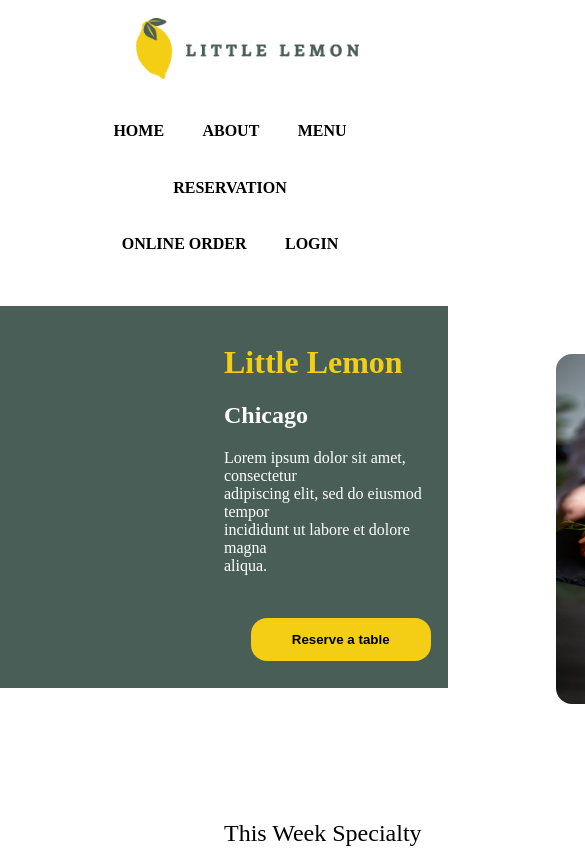
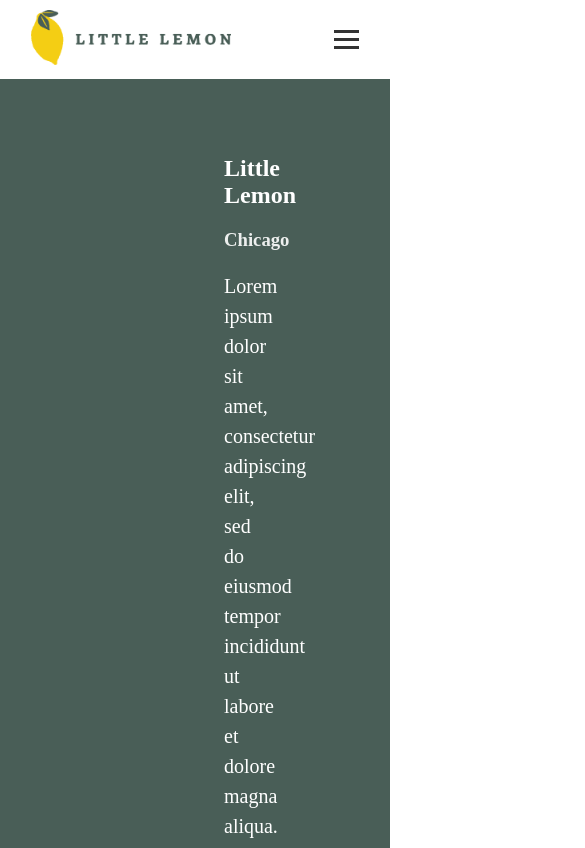
Before and after one commit to Solexgreat/Little_Lemon_Web_Project, a React (Create React App) app in the folder little_lemon_web_project/: page / in a window 390 px wide. Shown: the top 848 px of the page, 585 px wide, since content can reach past the window. Built offline with nearby package versions, Linux system fonts and the light colour scheme.

Commit message:
In progress

```diff
--- a/little_lemon_web_project/src/App.js
+++ b/little_lemon_web_project/src/App.js
@@ -10,11 +10,11 @@ function App() {
   return (
     <>
       <Body>
+        <Nav/>
         <Header/>
-        <Nav/>
-        <Main/>
+        {/* <Main/>
         <About/>
-        <Footer/>
+        <Footer/> */}
       </Body>
     </>
   );
--- a/little_lemon_web_project/src/Component/Header.js
+++ b/little_lemon_web_project/src/Component/Header.js
@@ -1,12 +1,32 @@
+import '../style/header.css'
+
 const Header = () => {
 
 	return(
-		<head>
-			<meta name="description" content="Little Lemon is a five star restuarant located in Chicago" />
-			<meta name="og:title" content="Little Lemon" />
-			<meta name="og:description" content="Little Lemon is a five star restuarant located in Chicago" />
-			<meta name="og:image" content="Image/image2.jpg"/>
-		</head>
+		// <head>
+		// 	<meta name="description" content="Little Lemon is a five star restuarant located in Chicago" />
+		// 	<meta name="og:title" content="Little Lemon" />
+		// 	<meta name="og:description" content="Little Lemon is a five star restuarant located in Chicago" />
+		// 	<meta name="og:image" content="Image/image2.jpg"/>
+		// </head>
+		<header className="Herosection">
+			<section>
+				{/* banner text */}
+				<div className="Hero-text" >
+					<h2 className="Little-lemon">Little Lemon</h2>
+					<h3>Chicago</h3>
+					<p>Lorem ipsum dolor sit amet, consectetur<br/>
+					adipiscing elit, sed do eiusmod tempor<br/>
+					incididunt ut labore et dolore magna<br/>aliqua.</p>
+					<div className="Hero-btn">
+						<button className="Reserve-table">Reserve a table</button>
+					</div>
+				</div>
+				<div className="Hero-image">
+					<img src={require("../Images/image12.jpg")} alt="HeroImage" width="380" height="404"  />
+				</div>
+			</section>
+		</header>
 	)
 }
 
--- a/little_lemon_web_project/src/Component/Main.js
+++ b/little_lemon_web_project/src/Component/Main.js
@@ -9,21 +9,6 @@ const Main = () => {
 
 	return(
 		<main>
-			<div className="Herosection">
-					<div className="Hero-text" >
-						<h1 className="Little-lemon">Little Lemon</h1>
-						<h2>Chicago</h2>
-						<p>Lorem ipsum dolor sit amet, consectetur<br/>
-						adipiscing elit, sed do eiusmod tempor<br/>
-						incididunt ut labore et dolore magna<br/>aliqua.</p>
-						<div className="Hero-btn">
-							<button className="Reserve-table">Reserve a table</button>
-						</div>
-					</div>
-					<div className="Hero-image">
-						<img src={require("../Images/image12.jpg")} alt="HeroImage" width="380" height="404"  />
-					</div>
-			</div>
 			<section className="Week-Specialty">
 				<div className="Specialty-header">
 					<h1>This Week Specialty</h1>
--- a/little_lemon_web_project/src/Component/Nav.js
+++ b/little_lemon_web_project/src/Component/Nav.js
@@ -1,13 +1,31 @@
+import { useState } from "react"
 import "../style/navstyle.css"
 
 
 
 const Nav = () => {
 
+	const [menuOpen, setMenuOpen] = useState(false);
+
+	const toggelMenu = () =>{
+		setMenuOpen(!menuOpen)
+	}
+
 	return(
-		<nav className="nav-bar">
-			<img src={require("../Images/logo1.jpg")} alt="web Logo" width="223px" />
-			<ul>
+		<nav className={`nav-bar ${menuOpen ? "open" : ""}`}>
+			<a href='/' className="logo">
+				<img src={require("../Images/logo1.jpg")} alt="Logo" width="200px" />
+			</a>
+
+			{/*mobile item*/}
+			<div className="menu-icon" onClick={toggelMenu}>
+				<div className="bar"></div>
+				<div className="bar"></div>
+				<div className="bar"></div>
+			</div>
+
+			{/* nav items */}
+			<ul className={`nav-links ${menuOpen ? "visible": ""}`}>
 				<li><a href="/home">HOME</a></li>
 				<li><a href="/about">ABOUT</a></li>
 				<li><a href="/menu">MENU</a></li>
--- a/little_lemon_web_project/src/style/bodystyle.css
+++ b/little_lemon_web_project/src/style/bodystyle.css
@@ -1,4 +1,6 @@
 body{
 	font-family: 'Markazi Text', serif;
+	width: 100%;
+  margin: 0 auto;
 
 }
--- /dev/null
+++ b/little_lemon_web_project/src/style/header.css
@@ -0,0 +1,63 @@
+.Herosection {
+  background-color: #495e57;
+  padding: 40px 0;
+}
+
+.Herosection section {
+	color: #EDEFEE;
+	position: relative;
+	padding: 1em 14em;
+}
+
+.Hero-text {
+	display: flexbox;
+	flex: wrap;
+}
+
+.Hero-text h2{
+	color: white;
+}
+
+.Hero-text p{
+	font-size: 20px;
+	line-height: 1.5;
+	max-width: 520;
+	margin-bottom: 30px;
+	color: white;
+}
+
+.Little-lemon{
+	color: #F4CE14;
+}
+
+.Hero-image {
+	position: relative;
+	width: 400px;
+	height: 350px;
+}
+
+.Hero-image img{
+	right: 0em;
+	top: 2em;
+	max-width: 100%;
+	height: 350px;
+	position: absolute;
+}
+
+.Hero-image img{
+	border-radius: 16px;
+}
+
+.Hero-btn button{
+	border-radius: 16px;
+	border-style: none;
+	width: 180px;
+	height: 43px;
+	margin: 2em;
+	background-color: #F4CE14;
+}
+
+.Reserve-table{
+	color: black;
+	font-weight: bold;
+}
--- a/little_lemon_web_project/src/style/mainstyle.css
+++ b/little_lemon_web_project/src/style/mainstyle.css
@@ -1,63 +1,3 @@
-.Herosection{
-	display: grid;
-	grid-template-columns: repeat(2, minmax(200px, 1fr));
-	grid-gap: 7em;
-	background-color: #495E57;
-	max-width: 1500px;
-	height: 350px;
-	position: relative;
-	padding: 1em 14em;
-}
-
-.Hero-text {
-	display: flexbox;
-	flex: wrap;
-}
-
-.Hero-text h2{
-	color: white;
-}
-
-.Hero-text p{
-	color: white;
-}
-
-.Little-lemon{
-	color: #F4CE14;
-}
-
-.Hero-image {
-	position: relative;
-	width: 400px;
-	height: 350px;
-}
-
-.Hero-image img{
-	right: 0em;
-	top: 2em;
-	max-width: 100%;
-	height: 350px;
-	position: absolute;
-}
-
-.Hero-image img{
-	border-radius: 16px;
-}
-
-.Hero-btn button{
-	border-radius: 16px;
-	border-style: none;
-	width: 180px;
-	height: 43px;
-	margin: 2em;
-	background-color: #F4CE14;
-}
-
-.Reserve-table{
-	color: black;
-	font-weight: bold;
-}
-
 .Week-Specialty{
 	padding: 4em 14em;
 	align-items: center;
--- a/little_lemon_web_project/src/style/navstyle.css
+++ b/little_lemon_web_project/src/style/navstyle.css
@@ -1,33 +1,124 @@
+
 .nav-bar{
 	display: flex;
-	flex-flow: row wrap;
-	justify-content: stretch;
-	padding: 10px;
-	margin: 0.5em;
-	padding-left: 2.5em;
-}
-nav img{
-	padding-bottom: 0.5em;
-	padding-left: 5.5em;
+	align-items: center;
+	justify-content: space-between;
+	padding: 10px 13%;
 }
 
-nav ul{
+
+ul li{
 	list-style: none;
-	text-align: center;
-	font-weight: bold;
 	font-family: 'Markazi Text', serif;
 }
 
-nav li{
-	display: inline-flex;
+a{
+	text-decoration: none;
 }
 
-nav a{
+nav ul li a{
+	color: black;
+}
+
+nav ul li{
 	display: inline-block;
-	padding: 0.7em;
-	margin: 0.5em;
-	color:black;
-	text-decoration: none;
-	font-size: 16px;
-	font-style: inherit;
+	padding: 1em;
 }
+
+nav ul li a:hover{
+	text-decoration: underline solid #495E57;
+}
+
+nav{
+	z-index: 10001;
+}
+
+.menu-icon{
+	display: none;
+	cursor: pointer;
+}
+
+.bar {
+  width: 25px;
+  height: 3px;
+  background-color: black;
+  margin: 5px 0;
+}
+
+.nav-links{
+	list-style: none;
+	display: flex;
+	align-items: center;
+}
+
+.nav-links.visible{
+	display: flex;
+	flex-direction: column;
+	position: absolute;
+	top: 40px;
+	right: 0;
+	width: 100%;
+	background-color: #495E57;
+	align-items: center;
+	transition: all 0.3sec ease-in-out;
+}
+
+/* @media screen and (max-width: 768px){
+  .menu-icon {
+    display: block;
+  }
+
+  .nav-links {
+    display: none;
+  }
+
+  .nav-links.visible {
+    display: flex;
+    background: #333333;
+    z-index: 1000;
+    padding: 20px 0;
+  }
+
+  .navbar{
+    background:#fff;
+    padding: 10px 8%;
+  }
+
+  nav ul li a{
+    color: #fff;
+  }
+
+  .bar{
+    background: #333333;
+  }
+}*/
+
+@media screen and (max-width: 768px){
+	.menu-icon{
+		display: block;
+	}
+
+	.nav-links{
+		display: none;
+	}
+
+	.nav-links.visible {
+    display: flex;
+    background: #333333;
+    z-index: 1000;
+    padding: 20px 0;
+  }
+
+	.nav-bar{
+		background: #fff;
+		padding: 10px 8%;
+	}
+
+	nav ul li a {
+		color: #fff;
+	}
+
+	.bar{
+		background: #333333;
+	}
+}
```
